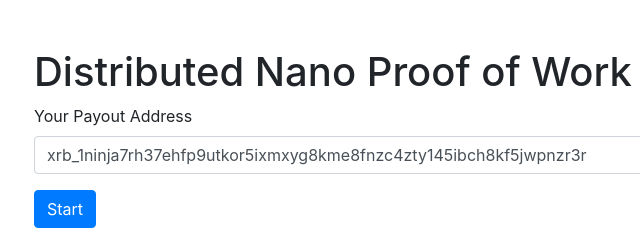
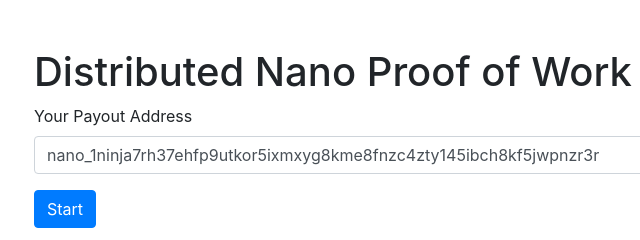
Before and after one commit to BitDesert/nano-dpow-web, a plain HTML site: page index.html in a window 1280 px wide. Shown: the top 240 px of the page, 51-691 px from the left. Drawn offline with nearby package versions, Linux system fonts and the light colour scheme; a script that the page names is missing.

Commit message:
add support for nano_ prefix

```diff
--- a/index.html
+++ b/index.html
@@ -20,8 +20,8 @@
 
             <label for="payout">Your Payout Address</label>
             <input type="text" class="form-control" id="payout"
-                value="xrb_1ninja7rh37ehfp9utkor5ixmxyg8kme8fnzc4zty145ibch8kf5jwpnzr3r" placeholder="xrb_1234..."
-                pattern="xrb_[a-z0-9]{60}" required>
+                value="nano_1ninja7rh37ehfp9utkor5ixmxyg8kme8fnzc4zty145ibch8kf5jwpnzr3r" placeholder="nano_1234..."
+                pattern="(nano|xrb)_[13]{1}[13456789abcdefghijkmnopqrstuwxyz]{59}" required>
 
             <button id="statusbtn" class="btn btn-primary mt-3">Start</button>
         </form>
```
